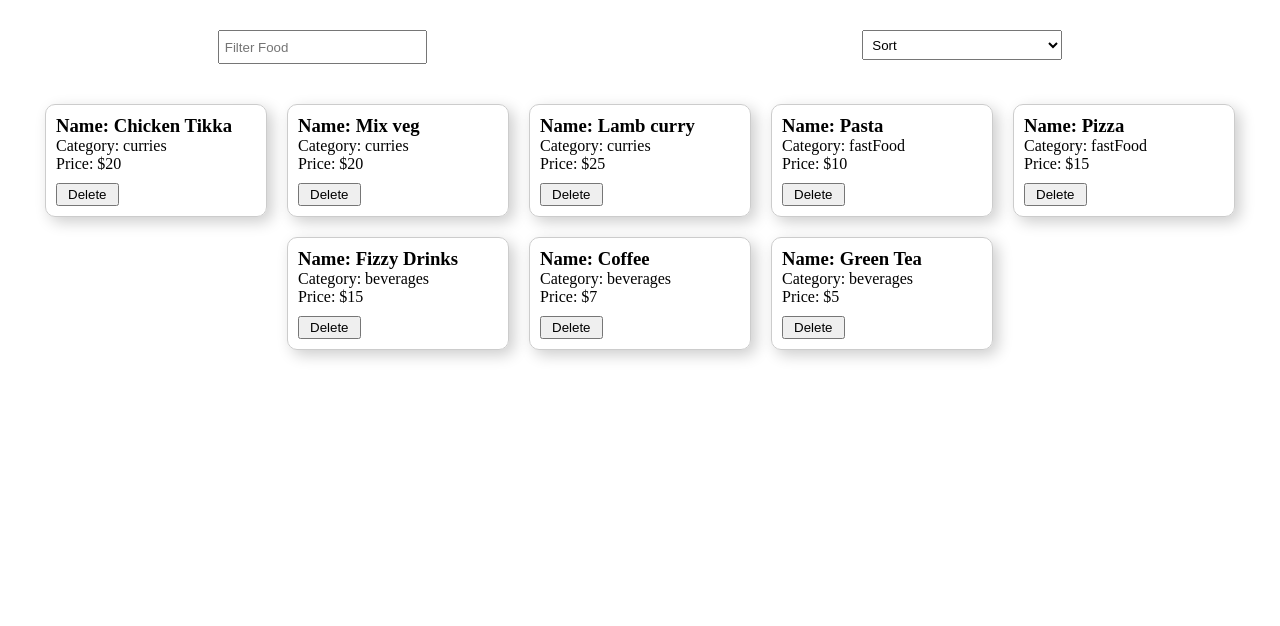
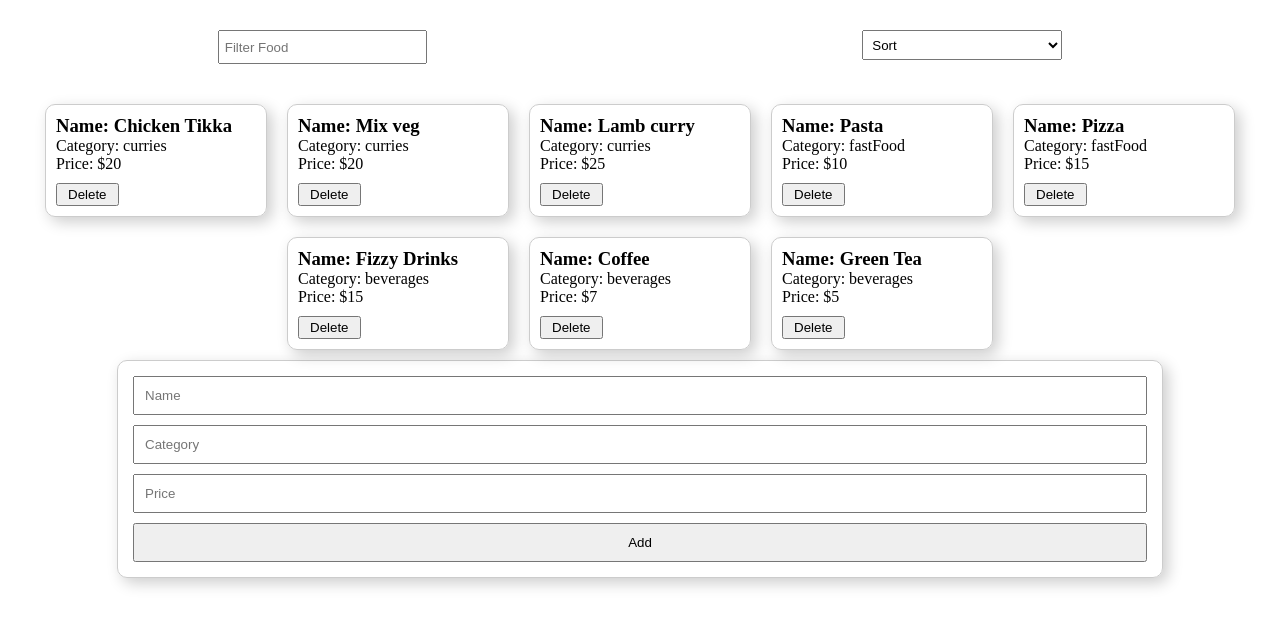
Before and after one commit to ashisohail/react-filter-sort, a React (Vite) app: page / in a window 1280 px wide. Shown: the top 626 px of the page. Built offline with nearby package versions, Linux system fonts and the light colour scheme.

Commit message:
Added product add functionality and related styles.

```diff
--- /dev/null
+++ b/src/components/AddProduct.css
@@ -0,0 +1,26 @@
+.add-product {
+  border: 1px solid #ccc;
+  border-radius: 10px;
+  box-shadow: -8px -8px 15px rgba(255, 255, 255, 0.1),
+    5px 5px 15px rgba(0, 0, 0, 0.2);
+  padding: 10px;
+  margin: 0 auto;
+  display: inline-block;
+  text-align: left;
+  width: 200px;
+  display: flex;
+  flex-direction: column;
+  width: 80%;
+}
+.add-product > label {
+  display: none;
+}
+.add-product > input {
+  padding: 10px;
+  margin: 5px;
+}
+
+.add-product > button {
+  padding: 10px;
+  margin: 5px;
+}
--- /dev/null
+++ b/src/components/AddProduct.jsx
@@ -0,0 +1,68 @@
+import React, { useState } from "react";
+import "./AddProduct.css";
+
+function AddProduct({ setFilteredProducts }) {
+  const [addProduct, setAddProduct] = useState({
+    name: "",
+    category: "",
+    price: "",
+  });
+
+  const handleInputChange = (e) => {
+    if (e.target.name === "name") {
+      setAddProduct({ ...addProduct, [e.target.name]: e.target.value });
+    }
+    if (e.target.name === "category") {
+      setAddProduct({ ...addProduct, [e.target.name]: e.target.value });
+    }
+    if (e.target.name === "price") {
+      setAddProduct({ ...addProduct, [e.target.name]: e.target.value });
+    }
+  };
+
+  const handleSubmit = (e) => {
+    e.preventDefault();
+    setAddProduct({ name: "", category: "", price: "" });
+    setFilteredProducts((preProducts) => {
+      return [...preProducts, addProduct];
+    });
+  };
+
+  return (
+    <form className="add-product" onSubmit={handleSubmit}>
+      <label htmlFor="name">Name:</label>
+      <input
+        onChange={handleInputChange}
+        type="text"
+        name="name"
+        value={addProduct.name}
+        placeholder="Name"
+        id="name"
+      />
+
+      <label htmlFor="category">Category:</label>
+      <input
+        onChange={handleInputChange}
+        type="text"
+        name="category"
+        value={addProduct.category}
+        placeholder="Category"
+        id="category"
+      />
+
+      <label htmlFor="price">price:</label>
+      <input
+        onChange={handleInputChange}
+        type="text"
+        name="price"
+        value={addProduct.price}
+        placeholder="Price"
+        id="price"
+      />
+
+      <button>Add</button>
+    </form>
+  );
+}
+
+export default AddProduct;
--- a/src/components/Products.jsx
+++ b/src/components/Products.jsx
@@ -4,6 +4,7 @@ import FilterProducts from "./FilterProducts";
 import ProductCard from "./ProductCard";
 import DropdownMenu from "./DropdownMenu";
 import "./Products.css";
+import AddProduct from "./AddProduct";
 
 function Products() {
   const [filteredProducts, setFilteredProducts] = useState(products);
@@ -69,6 +70,7 @@ function Products() {
           );
         })}
       </ul>
+      <AddProduct setFilteredProducts={setFilteredProducts} />
     </>
   );
 }
```
